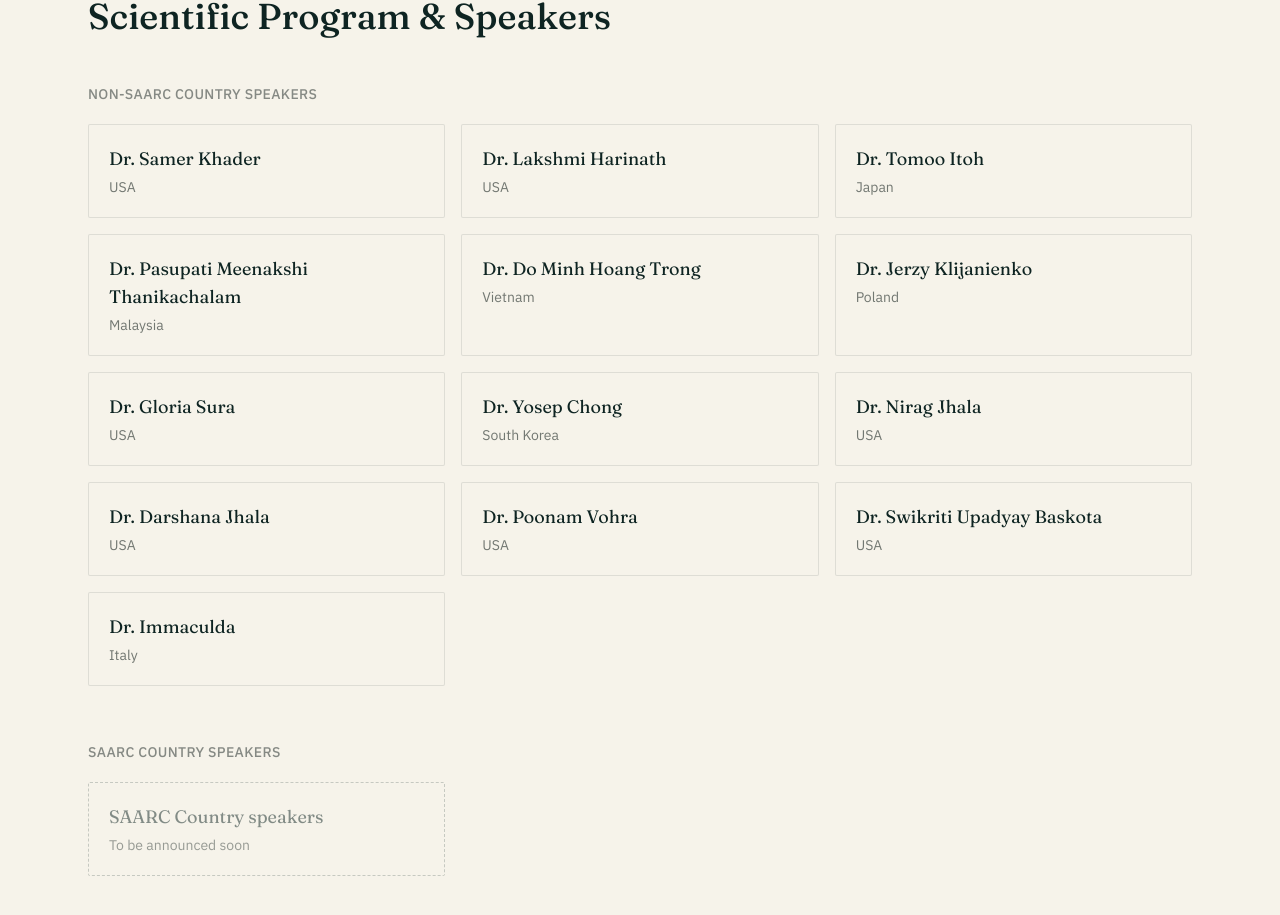
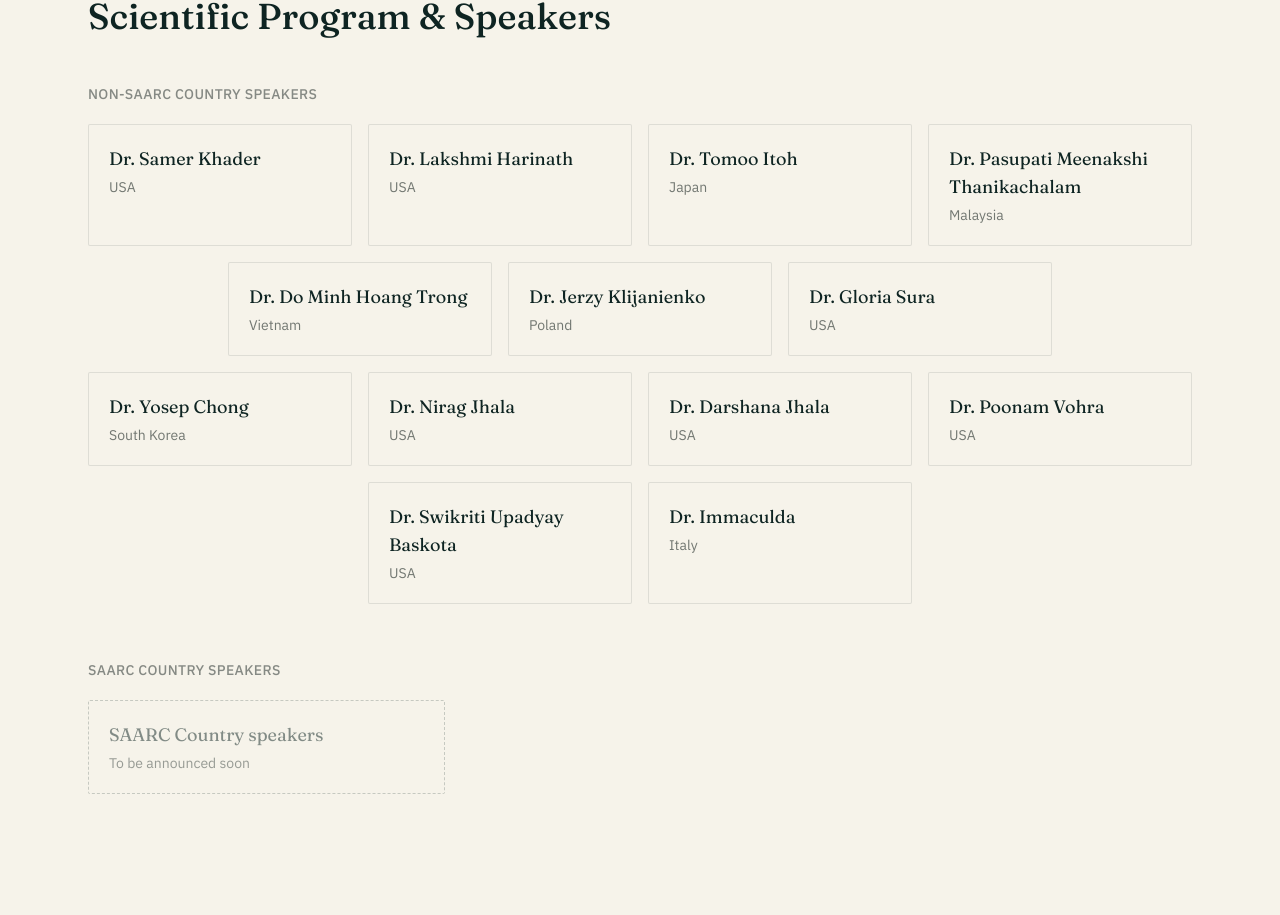
Before and after one commit to sach2027/SACH, a Next.js app: page / in a window 1280 px wide. Shown: the part 1358-2273 px from the top of the page. Built offline with nearby package versions, Linux system fonts and the light colour scheme.

Commit message:
Speakers: centred alternating 4-3 row layout

```diff
--- a/src/components/Speakers.tsx
+++ b/src/components/Speakers.tsx
@@ -1,8 +1,33 @@
 import { speakers, type Speaker } from '@/lib/content';
 
-function SpeakerCard({ speaker }: { speaker: Speaker }) {
+// On large screens the cards sit on an 8-column grid (each card spans 2) and
+// rows alternate 4 and 3 cards, with each row centred (e.g. 13 cards = 4-3-4-2).
+// Literal class names so Tailwind can detect them.
+const ROW_START: Record<number, string> = {
+  1: 'lg:col-start-4',
+  2: 'lg:col-start-3',
+  3: 'lg:col-start-2',
+  4: 'lg:col-start-1',
+};
+
+function rowStartClasses(count: number): Map<number, string> {
+  const starts = new Map<number, string>();
+  let i = 0;
+  let row = 0;
+  while (i < count) {
+    const len = Math.min(row % 2 === 0 ? 4 : 3, count - i);
+    starts.set(i, ROW_START[len]);
+    i += len;
+    row += 1;
+  }
+  return starts;
+}
+
+function SpeakerCard({ speaker, className = '' }: { speaker: Speaker; className?: string }) {
   return (
-    <div className="flex flex-col items-start rounded-sm border border-ink/10 bg-foam p-5 text-left">
+    <div
+      className={`flex flex-col items-start rounded-sm border border-ink/10 bg-foam p-5 text-left lg:col-span-2 ${className}`}
+    >
       <h3 className="font-display text-lg text-ink">{speaker.name}</h3>
       <p className="mt-1 text-sm text-slate/70">{speaker.country}</p>
     </div>
@@ -20,6 +45,7 @@ function ComingSoonCard() {
 
 export default function Speakers() {
   const nonSaarc = speakers.filter((s) => s.region === 'non-saarc');
+  const rowStarts = rowStartClasses(nonSaarc.length);
 
   return (
     <section id="speakers" className="bg-foam py-20 sm:py-28">
@@ -31,9 +57,9 @@ export default function Speakers() {
         <h3 className="mt-12 text-sm font-medium uppercase tracking-wide text-slate/60">
           Non-SAARC Country speakers
         </h3>
-        <div className="mt-5 grid grid-cols-1 gap-4 sm:grid-cols-2 lg:grid-cols-3">
-          {nonSaarc.map((s) => (
-            <SpeakerCard key={s.name} speaker={s} />
+        <div className="mt-5 grid grid-cols-1 gap-4 sm:grid-cols-2 lg:grid-cols-8">
+          {nonSaarc.map((s, i) => (
+            <SpeakerCard key={s.name} speaker={s} className={rowStarts.get(i) ?? ''} />
           ))}
         </div>
 
```
